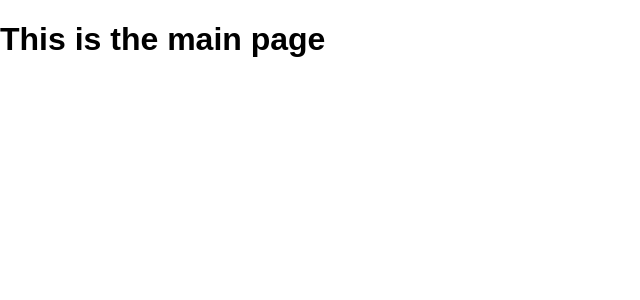
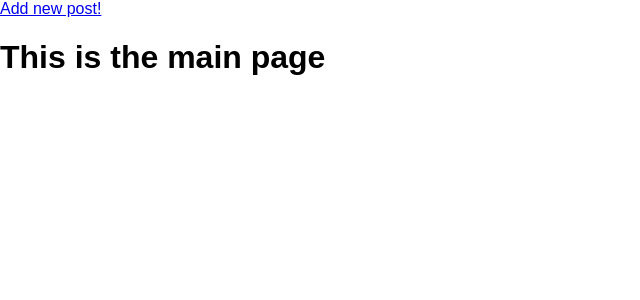
Before and after one commit to laszlosuslecz/udacity-redux-project, a React (Create React App) app in the folder frontend/: page / in a window 1280 px wide. Shown: the top 300 px of the page, without its empty margins (0-640 px from the left). Built offline with nearby package versions, Linux system fonts and the light colour scheme; no server answers.

Commit message:
implement navigation between main page and the form for creating new posts

```diff
--- a/frontend/src/components/MainSection.js
+++ b/frontend/src/components/MainSection.js
@@ -1,6 +1,7 @@
 import React, { Component } from 'react'
 import { connect } from 'react-redux'
 import { fetchPosts } from '../actions'
+import { Link } from 'react-router-dom'
 
 class MainSection extends Component {
 
@@ -9,9 +10,16 @@
   }
 
   render() {
-    console.log(this.props.posts)
+ //   console.log(this.props.posts)
     return (
-      <h1>This is the main page</h1>
+      <div>
+        <div>
+          <Link to="/posts/new">
+            Add new post!
+          </Link>
+        </div>
+        <h1>This is the main page</h1>
+      </div>
     )
   }
 }
--- a/frontend/src/components/PostNew.js
+++ b/frontend/src/components/PostNew.js
@@ -1,9 +1,17 @@
 import React, { Component } from 'react'
+import { Link } from 'react-router-dom'
 
 class PostNew extends Component {
   render() {
     return (
-      <h1>create a new post</h1>
+      <div>
+        <div>
+          <Link to="/">
+            Back to main page!
+          </Link>
+        </div>
+        <h1>create a new post</h1>
+      </div>
     )
   }
 }
```
